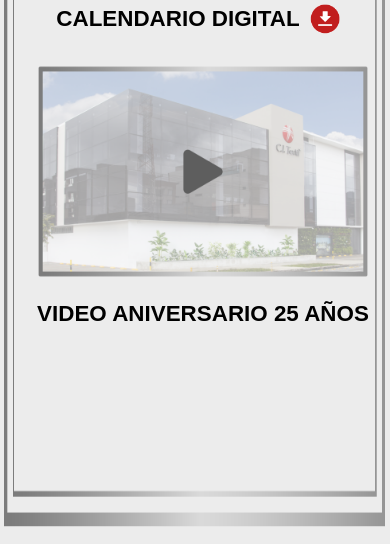
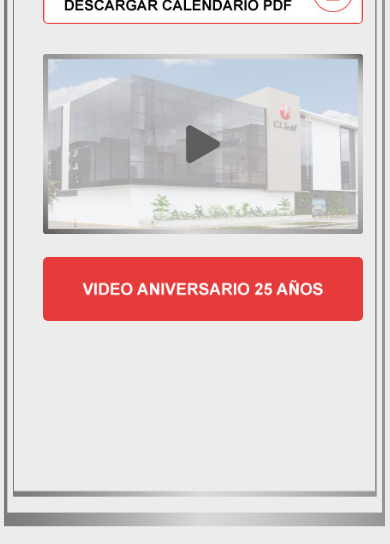
Before and after one commit to CITextil/calendario, a plain HTML site: page index.html in a window 390 px wide. Shown: the part 386-930 px from the top of the page. Drawn offline with Linux system fonts and the light colour scheme.

Commit message:
Add files via upload

```diff
--- a/index.html
+++ b/index.html
@@ -46,7 +46,7 @@
                   width: 100vw;
                   display: flex;
                   flex-wrap: wrap;
-                  align-items: center;
+                  align-items: start;
                   justify-content: center;
             }
 
@@ -59,12 +59,18 @@
                   transition: 0.2s;
             }
 
-            .carpeta:hover {
-                  filter: opacity(85%);
+            .carpeta .portada:hover {
+                  transform: scale(1.03);
             }
 
             .carpeta .portada {
+                  transition: 0.3s;
                   width: 100%;
+            }
+
+            .icono{
+                  transition: 0.3s;
+                  border-radius: 5px;
             }
 
             .carpeta p {
@@ -75,12 +81,6 @@
                   align-items: center;
             }
 
-            .icono {
-                  width: 30px;
-                  height: 30px;
-                  margin: 0 10px;
-
-            }
 
             @media screen and (max-width:1600px) {
                   .carpeta {
@@ -94,10 +94,13 @@
                         margin-top: 10%;
                         margin-bottom: 5%;
                   }
+                  .carpeta {
+                        max-width: 25rem;
+                  }
 
             }
 
-            @media screen and (max-width: 720px) {
+            @media screen and (max-width: 930px) {
                   .title {
                         margin-top: 15%;
                         margin-bottom: 5%;
@@ -107,11 +110,38 @@
                         font-weight: 600;
                   }
 
+                  .carpeta {
+                        max-width: 20rem;
+                  }
+
+                  .icono{
+                        max-width: 10rem;
+                  }
+
+            }
+
+            @media screen and (max-device-width: 930px) {
+                  .title {
+                        margin-top: 15%;
+                        margin-bottom: 5%;
+                  }
+
+                  .carpeta p {
+                        font-weight: 600;
+                  }
+
+                  .carpeta {
+                        max-width: 20rem;
+                  }
+
+                  .icono{
+                        max-width: 15rem;
+                  }
 
 
             }
 
-            @media screen and (max-width: 520px) {
+            @media screen and (max-width: 730px) {
                   .title {
                         margin-top: 20%;
                         margin-bottom: 5%;
@@ -126,7 +156,34 @@
                   }
 
                   .carpeta {
-                        max-width: 25rem;
+                        max-width: 20rem;
+                  }
+
+                  .icono{
+                        max-width: 20rem;
+                  }
+            }
+
+            @media screen and (max-device-width: 730px) {
+                  .title {
+                        margin-top: 20%;
+                        margin-bottom: 5%;
+                  }
+
+                  .logo-ci {
+                        width: 50%;
+                  }
+
+                  .carpeta p {
+                        font-weight: 600;
+                  }
+
+                  .carpeta {
+                        max-width: 20rem;
+                  }
+
+                  .icono{
+                        max-width: 20rem;
                   }
             }
 
@@ -143,15 +200,15 @@
       <div class="box">
 
             <div class="carpeta"><a href="https://online.fliphtml5.com/dxetk/ecct/#p=1" target="_blank"><img
-                              class="portada" style="width: 104%; height: 104%;" src="img/BOTON-CALENDARIO.png"
+                              class="portada" src="img/CALENDARIO-INTERACTIVO.jpg"
                               alt=""></a>
-                  <p>CALENDARIO DIGITAL <a href="img/CALENDARIO 2025.pdf" download="CALENDARIO 2025.pdf"><img
-                                    class="icono" src="img/ICONO-DESCARGA.png" alt=""></a></p>
+                  <p><a href="img/CALENDARIO 2025.pdf" download="CALENDARIO 2025.pdf"><img
+                                    class="icono" src="img/DESCARGAR-PDF.jpg" alt=""></a></p>
             </div>
 
             <div class="carpeta"><a href="https://citextil.com/ANIVERSARIO25/ANIVERSARIO25.mp4" target="_blank"><img
-                              class="portada" src="img/BOTON-VIDEO.png" alt=""></a>
-                  <p>VIDEO ANIVERSARIO 25 AÑOS</p>
+                              class="portada" src="img/BOTON-VIDEO.Jpg" alt=""></a>
+                  <p><img class="icono" src="img/VIDEO-25-AÑOS.jpg" alt=""></p>
             </div>
 
       </div>
```
Also changed, not shown: img/BOTON-VIDEO.jpg (added), img/CALENDARIO-INTERACTIVO.jpg (added), img/DESCARGAR-PDF.jpg (added), img/IMAGEN-CALENDARIO.jpg (added), img/VIDEO-25-AÑOS.jpg (added).
